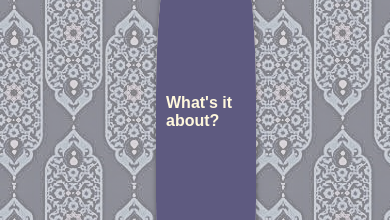
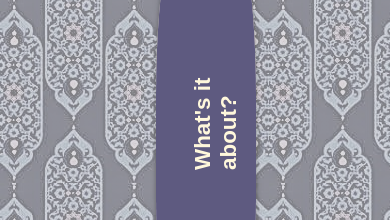
Before and after one commit to marwagaser/AR_IslamicMuseum, an Angular app: page / in a window 390 px wide. Shown: the part 193-413 px from the top of the page. Built offline with nearby package versions, Linux system fonts and the light colour scheme; what ng-animate-scroll would draw is missing.

Commit message:
feat: added responsiveness to front flip cards

```diff
--- a/src/app/home-page/home-page.component.css
+++ b/src/app/home-page/home-page.component.css
@@ -42,7 +42,7 @@
   position: absolute;
   font-family: "zilla slab", sans-serif;
   font-weight: bold;
-  font-size: 100%;
+  font-size: 200%;
   width: 100%;
   height: 100%;
   backface-visibility: hidden;
@@ -113,7 +113,8 @@
   }
 
   .front-content {
-    font-size: 100%;
+    font-size: 70%;
+    transform: rotate(-90deg);
   }
   .card:hover {
     transform: rotateY(180deg);
```
